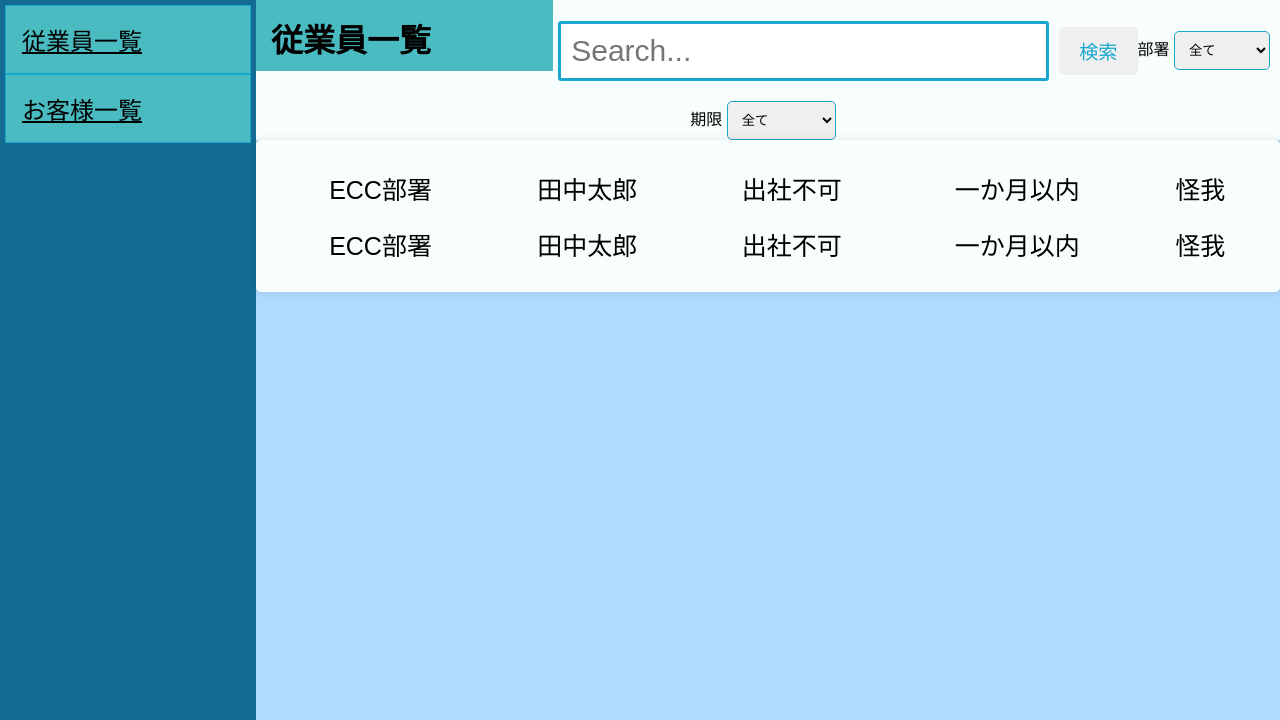
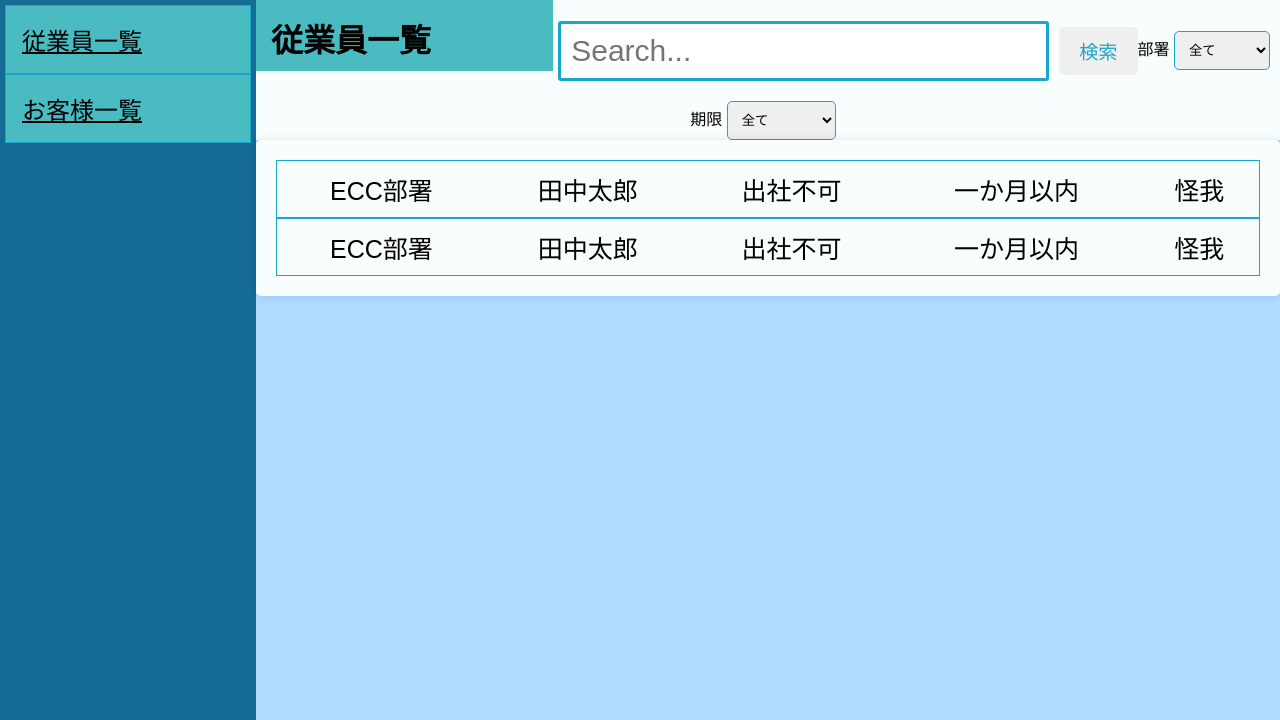
Before and after one commit to toma1128/Fairies, a PHP site: page /home_employee.php in a window 1280 px wide. Shown: the part 80-800 px from the top of the page. Run offline with PHP 8.4, Linux system fonts and the light colour scheme.

Commit message:
枠線を作った

```diff
--- a/Fairies/web/html/home_employee.css
+++ b/Fairies/web/html/home_employee.css
@@ -163,6 +163,14 @@ table {
   /*横幅を指定*/
   border-collapse: collapse;
   /* セルの境界線を結合 */
+  border-top: solid 1px #19A7CE;
+  /*枠線・上*/
+  border-bottom: solid 1px #19A7CE;
+  /*枠線・下*/
+  border-right: solid 1px #19A7CE;
+  /*枠線・右*/
+  border-left: solid 1px #19A7CE;
+  /*枠線・左*/
 }
 
 /* テーブルタグのtdタグ */
```
